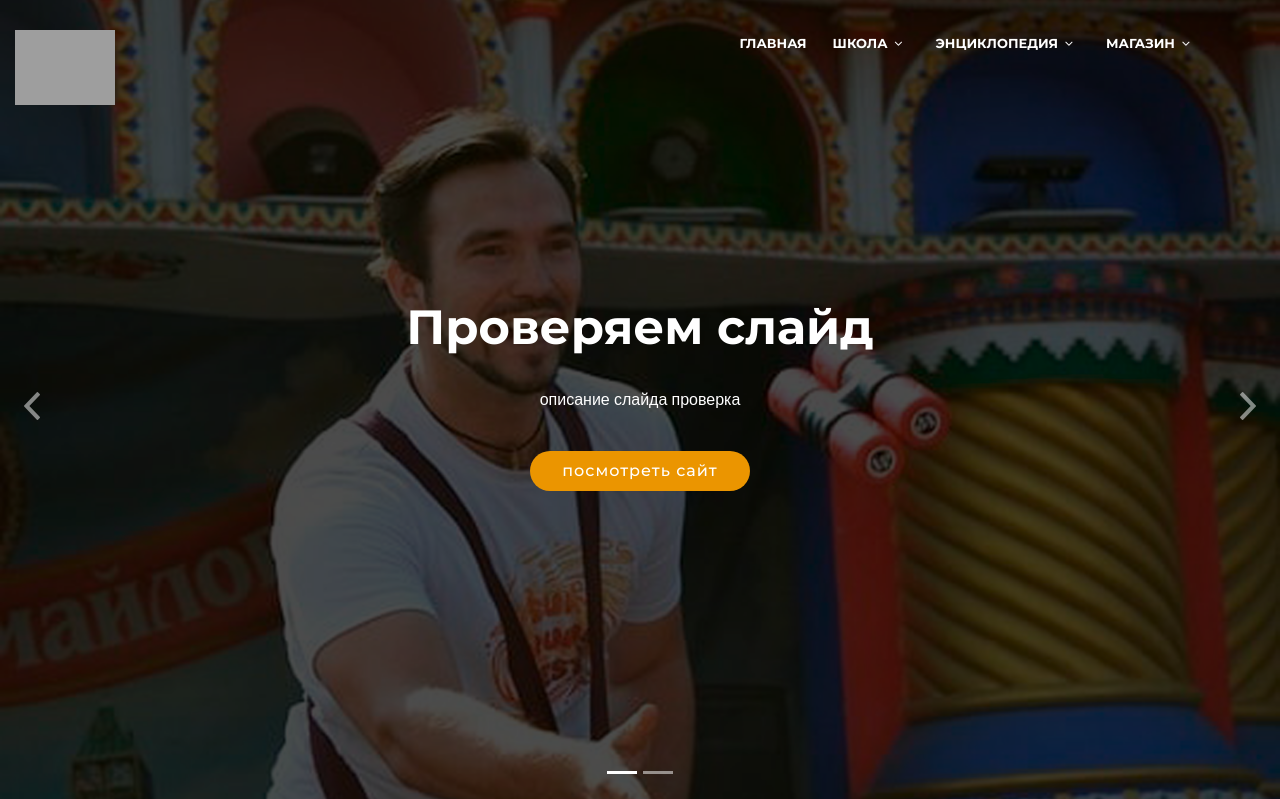
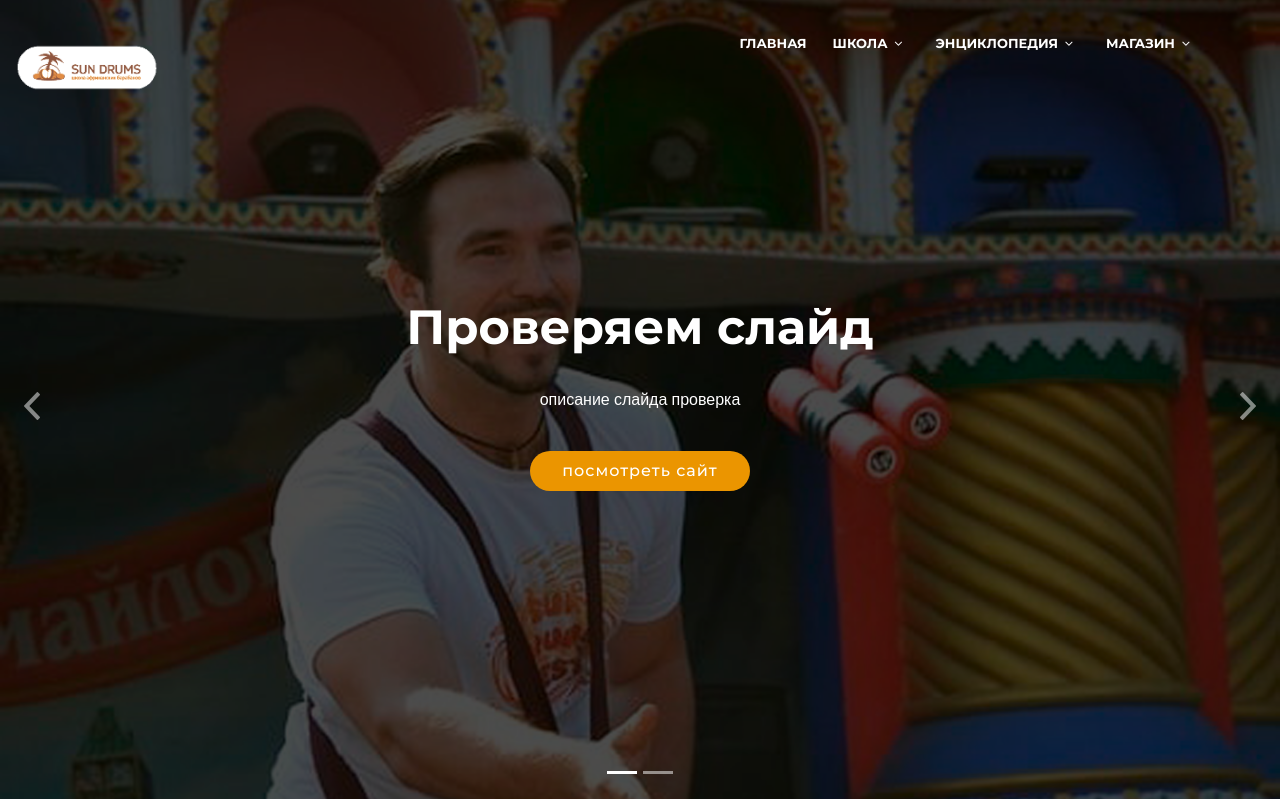
Before and after one commit to TamaraKoltsova/sundrums, a Django app: page / in a window 1280 px wide. Shown: the top 799 px of the page. Run offline with Django 3.2, Linux system fonts and the light colour scheme; data comes from the database, SQL or seed files in the repository; some libraries are stand-ins or nearby versions; some web fonts are replaced; grey boxes are pictures that could not be loaded.

Commit message:
first commit

```diff
--- a/templates/header.html
+++ b/templates/header.html
@@ -7,7 +7,7 @@
 
       <div id="" class="pull-left">
         <h1><a href="/" class="scrollto">
-            <img height="75px" src="{% static 'img/header2.png'%}"></a></h1>
+            <img height="75px" src="{% static 'img/header3.png'%}"></a></h1>
         <!-- Uncomment below if you prefer to use an image logo -->
         <!-- <a href="#intro"><img src="{% static 'img/logo.png'%}" alt="" title="" /></a>-->
       </div>
```
